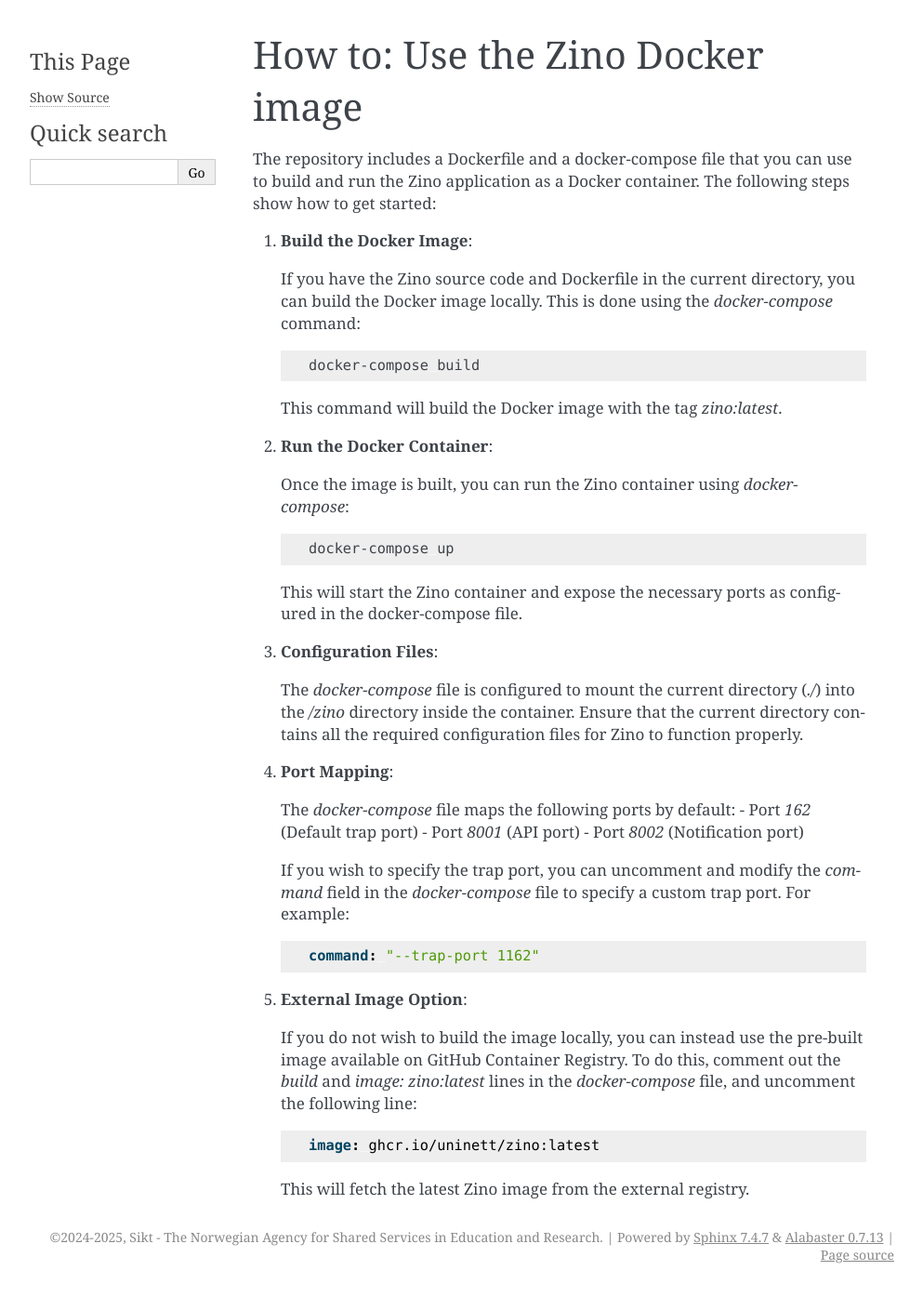
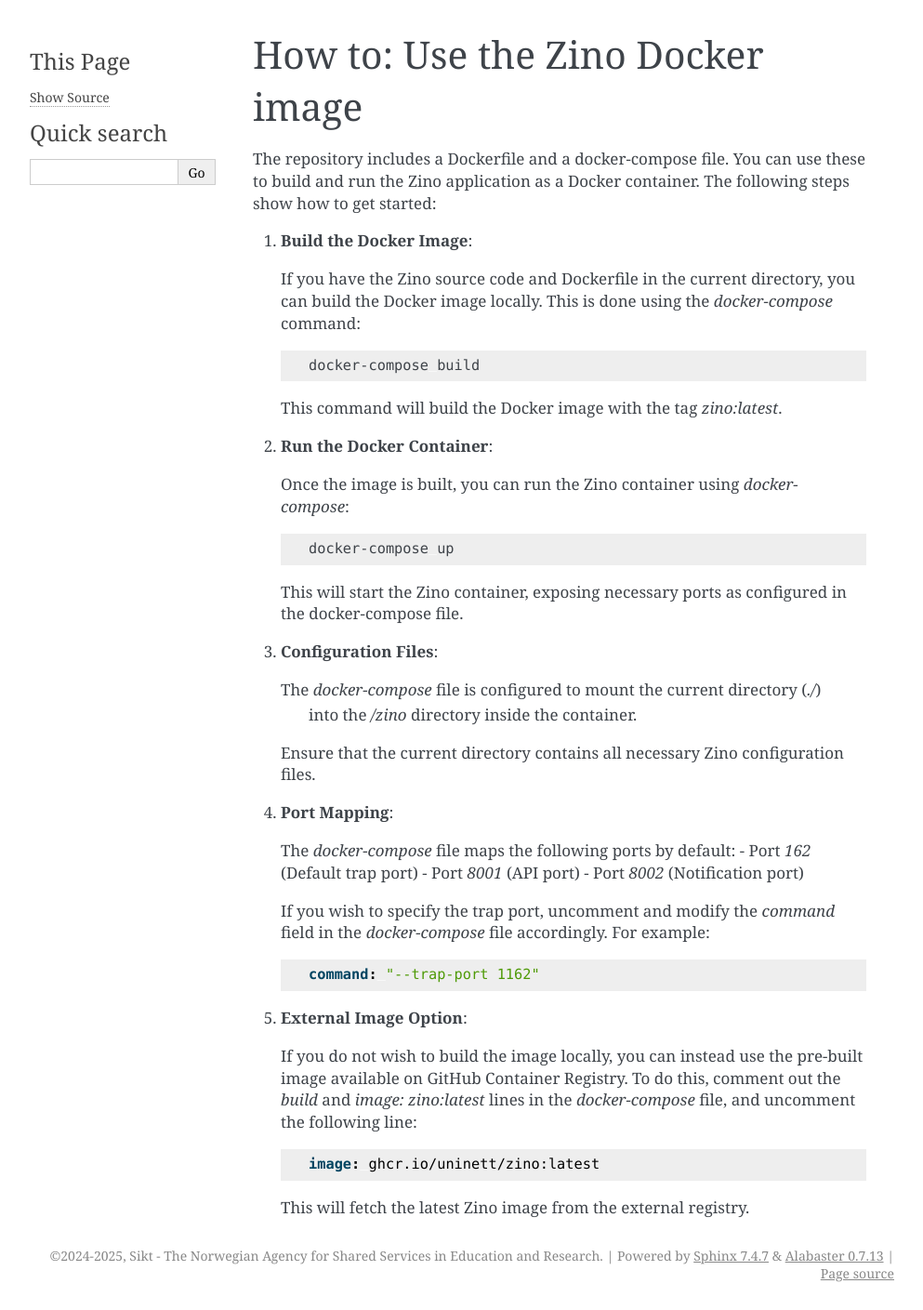
Before and after one commit to Uninett/zino, a Sphinx documentation site: the page built from docs/howtos/use-docker-image.rst, in a window 1280 px wide. Shown: the whole page at 93% size, without its empty margins (148-1141 px from the left). Built offline with Sphinx 7.4.7, drawn with Linux system fonts in a browser that asks for light colours; pages that are not in the unit, such as notebooks, are missing from menus; the version number could not be read and is left out.

Commit message:
Implement PR feedback

```diff
--- a/docs/howtos/use-docker-image.rst
+++ b/docs/howtos/use-docker-image.rst
@@ -1,13 +1,16 @@
-=============================================
+=================================
 How to: Use the Zino Docker image
-=============================================
+=================================
 
-The repository includes a Dockerfile and a docker-compose file that you can use to build and run the Zino application as a Docker container.
+The repository includes a Dockerfile and a docker-compose file.
+You can use these to build and run the Zino application as a Docker container.
 The following steps show how to get started:
 
 1. **Build the Docker Image**:
 
-   If you have the Zino source code and Dockerfile in the current directory, you can build the Docker image locally. This is done using the `docker-compose` command:
+   If you have the Zino source code and Dockerfile in the current directory,
+   you can build the Docker image locally.
+   This is done using the `docker-compose` command:
 
    .. code:: shell
 
@@ -23,11 +26,14 @@
 
       docker-compose up
 
-   This will start the Zino container and expose the necessary ports as configured in the docker-compose file.
+   This will start the Zino container,
+   exposing necessary ports as configured in the docker-compose file.
 
 3. **Configuration Files**:
 
-   The `docker-compose` file is configured to mount the current directory (`./`) into the `/zino` directory inside the container. Ensure that the current directory contains all the required configuration files for Zino to function properly.
+   The `docker-compose` file is configured to mount the current directory (`./`)
+    into the `/zino` directory inside the container.
+   Ensure that the current directory contains all necessary Zino configuration files.
 
 4. **Port Mapping**:
 
@@ -36,7 +42,9 @@
    - Port `8001` (API port)
    - Port `8002` (Notification port)
 
-   If you wish to specify the trap port, you can uncomment and modify the `command` field in the `docker-compose` file to specify a custom trap port. For example:
+   If you wish to specify the trap port,
+   uncomment and modify the `command` field in the `docker-compose` file accordingly.
+   For example:
 
    .. code:: yaml
 
@@ -44,7 +52,10 @@
 
 5. **External Image Option**:
 
-   If you do not wish to build the image locally, you can instead use the pre-built image available on GitHub Container Registry. To do this, comment out the `build` and `image: zino:latest` lines in the `docker-compose` file, and uncomment the following line:
+   If you do not wish to build the image locally,
+   you can instead use the pre-built image available on GitHub Container Registry.
+   To do this, comment out the `build` and `image: zino:latest` lines in the `docker-compose` file,
+   and uncomment the following line:
 
    .. code:: yaml
 
```
